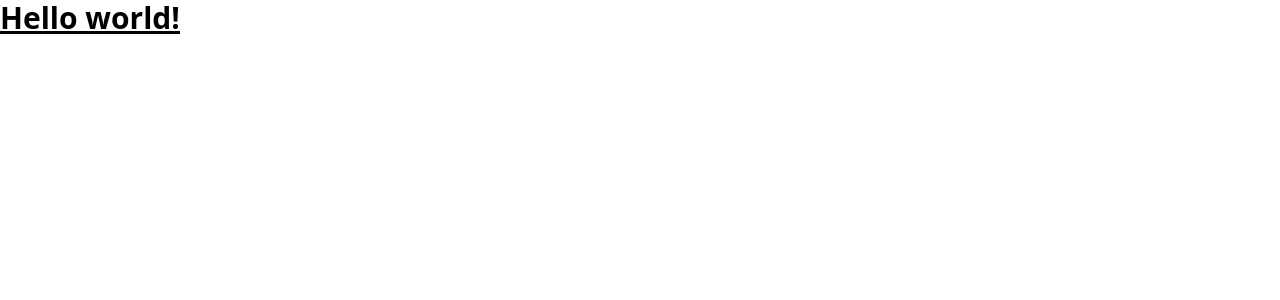
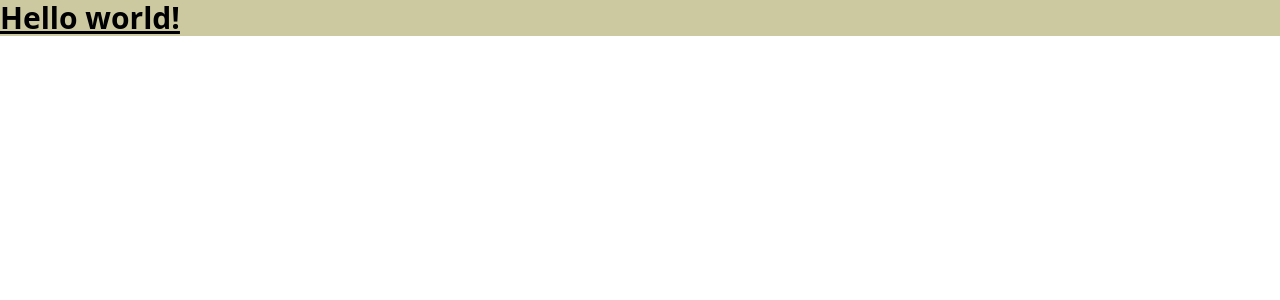
Before and after one commit to eyoba-bisru/public-news-frontend, a Next.js app: page / in a window 1280 px wide. Shown: the top 300 px of the page. Built offline with nearby package versions, Linux system fonts and the light colour scheme.

Commit message:
colors added

```diff
--- a/pages/index.tsx
+++ b/pages/index.tsx
@@ -1,3 +1,5 @@
 export default function Home() {
-  return <h1 className="text-3xl font-bold underline">Hello world!</h1>;
+  return (
+    <h1 className="text-3xl font-bold underline bg-background">Hello world!</h1>
+  );
 }
--- a/tailwind.config.js
+++ b/tailwind.config.js
@@ -5,6 +5,14 @@ module.exports = {
     "./components/**/*.{js,ts,jsx,tsx}",
   ],
   theme: {
+    colors: {
+      primary: "#4C230A",
+      secondar: "#A53F2B",
+      background: "#CCC9A1",
+      text: "#280004",
+      adminNav: "#F0FFCE",
+      slate: "#D9D9D9",
+    },
     extend: {},
   },
   plugins: [],
```
